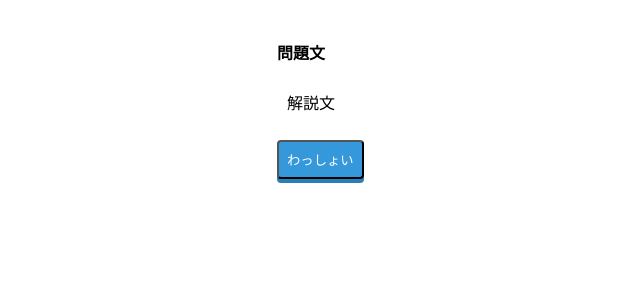
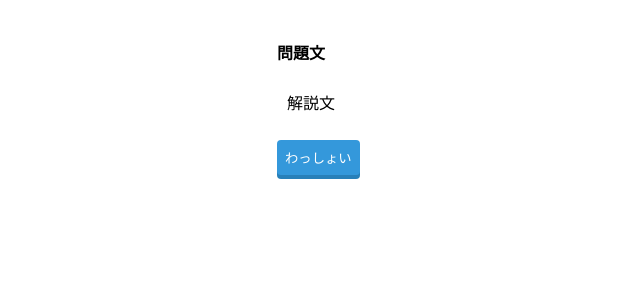
Before and after one commit to marimonon/vite-quiz, a React (Vite) app: page / in a window 1280 px wide. Shown: the top 300 px of the page, without its empty margins (163-803 px from the left). Built offline with nearby package versions, Linux system fonts and the light colour scheme.

Commit message:
Btnのcssの修正

```diff
--- a/src/components/Btn.jsx
+++ b/src/components/Btn.jsx
@@ -12,6 +12,10 @@ function Btn({ children }) {
         text-align: center;
         color: #fff;
         box-shadow: 0 4px 0 #2880b9;
+        border: none;
+        &:hover {
+          opacity: 0.7;
+        }
       `}
     >
       {children}
```
